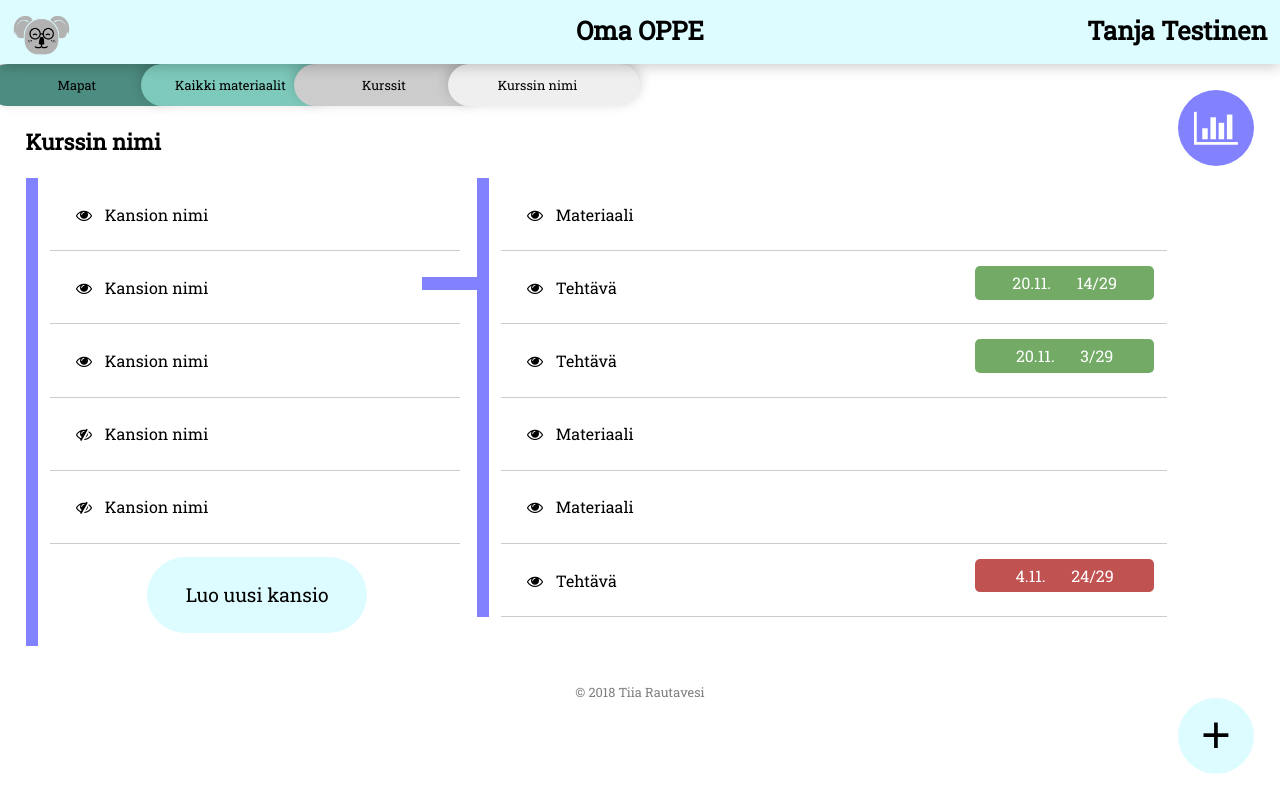
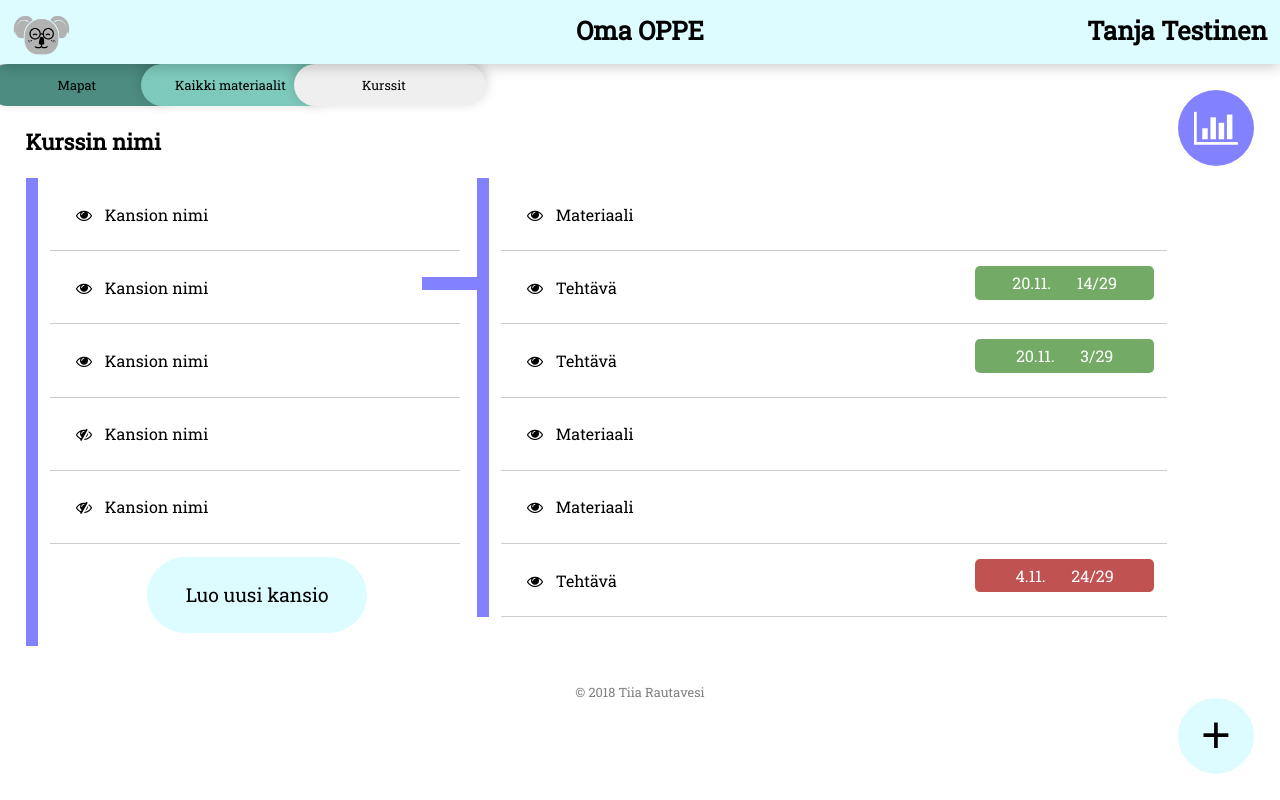
Before and after one commit to tiiarautavesi/mediaservices-project, a React app in the folder frontend/: page /course in a window 1280 px wide. Built offline with nearby package versions, Linux system fonts and the light colour scheme.

Commit message:
change up the menu

```diff
--- a/frontend/src/Oma-OPPE/menu.jsx
+++ b/frontend/src/Oma-OPPE/menu.jsx
@@ -4,13 +4,6 @@ import React, {
 import ReactDOM from 'react-dom';
 import { Link, NavLink } from 'react-router-dom';
 
-const menuItems = [
-  {
-    id: 1,
-    title: 'Kurssin nimi',
-    class: 'menu-item menu-course-name'
-  }
-]
 
 class Menu extends React.Component {
   constructor(props) {
@@ -19,13 +12,6 @@ class Menu extends React.Component {
 
   render() {
 
-    const listMenuItems = menuItems.map(title => {
-      return (
-        <div className={title.class} key={title.id}>
-          <p className="menu-title">{title.title}</p>
-        </div>
-      )
-    });
 
     return (
       <div className="menu">
@@ -44,7 +30,7 @@ class Menu extends React.Component {
             <NavLink to="/all-courses" exact className="menu-title">Kurssit</NavLink>
           </p>
         </div>
-        {listMenuItems}
+
       </div>
     );
   }
--- a/frontend/src/public/css/menu.css
+++ b/frontend/src/public/css/menu.css
@@ -22,9 +22,5 @@
 }
 
 .menu-courses {
-  background: #ccc;
-}
-
-.menu-course-name {
   background: #efefef;
 }
```
